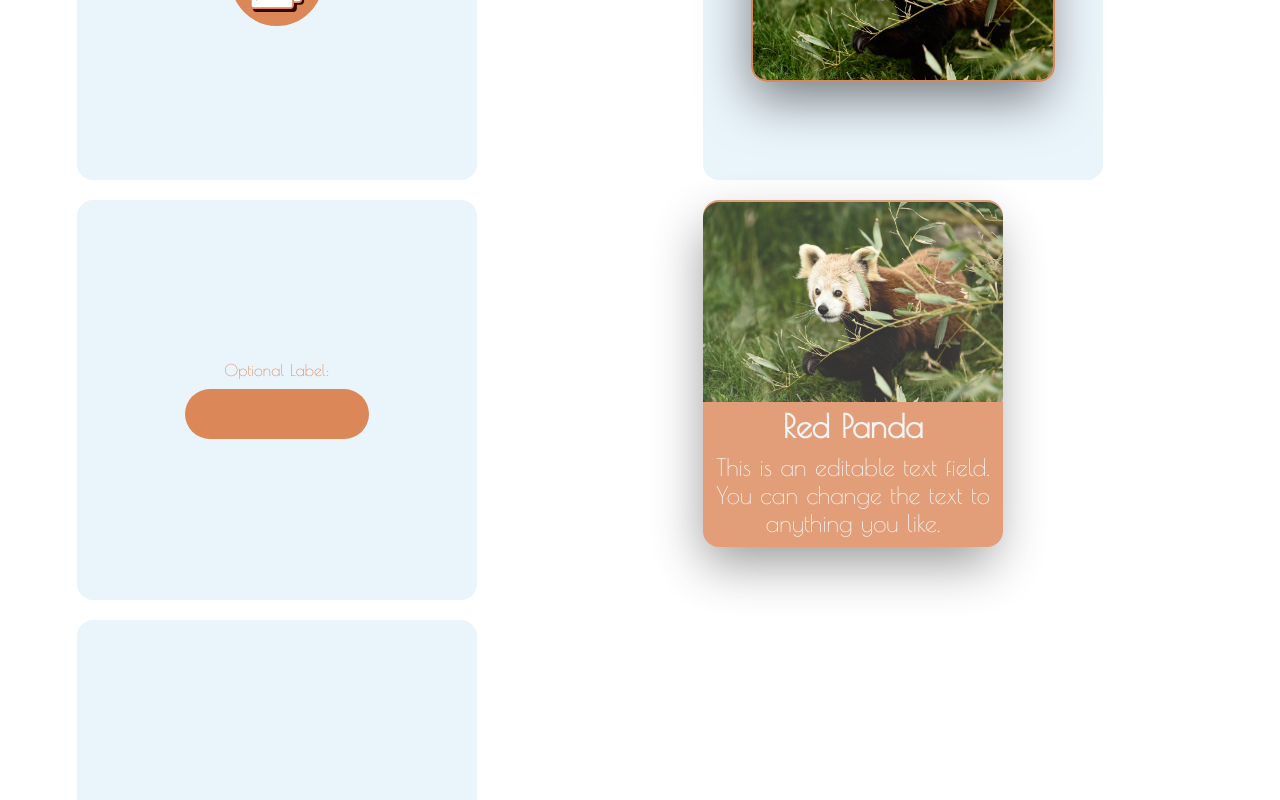
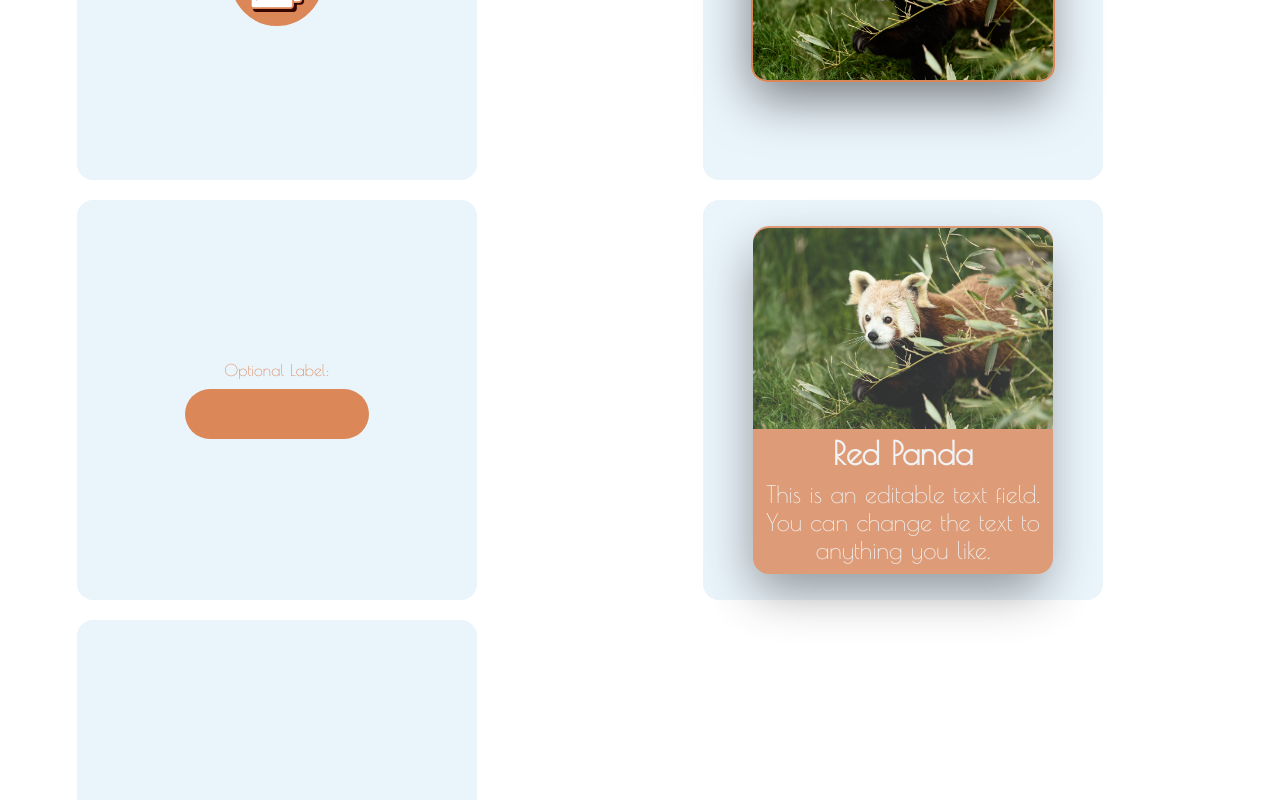
Before and after one commit to TimothyRedPanda/component_library, a React (Vite) app: page / in a window 1280 px wide. Shown: the part 664-1464 px from the top of the page. Built offline with nearby package versions, Linux system fonts and the light colour scheme.

Commit message:
Adjust card width and section layout in app.tsx

```diff
--- a/src/app.tsx
+++ b/src/app.tsx
@@ -69,6 +69,7 @@ function App() {
 						fontSize="small"
 					/>
 				</section>
+				<section className="container-sections">
 					<Card
 						title={fileName ? fileName : "Red Panda"}
 						description={
@@ -80,7 +81,7 @@ function App() {
 						link="https://www.chewedleashphotography.com"
 						width="300px"
 					/>
-
+				</section>
 				<section className="container-sections">
 					<Webcam width={350} />
 				</section>
```
Lines whose indentation alone changed are shown as unchanged.
